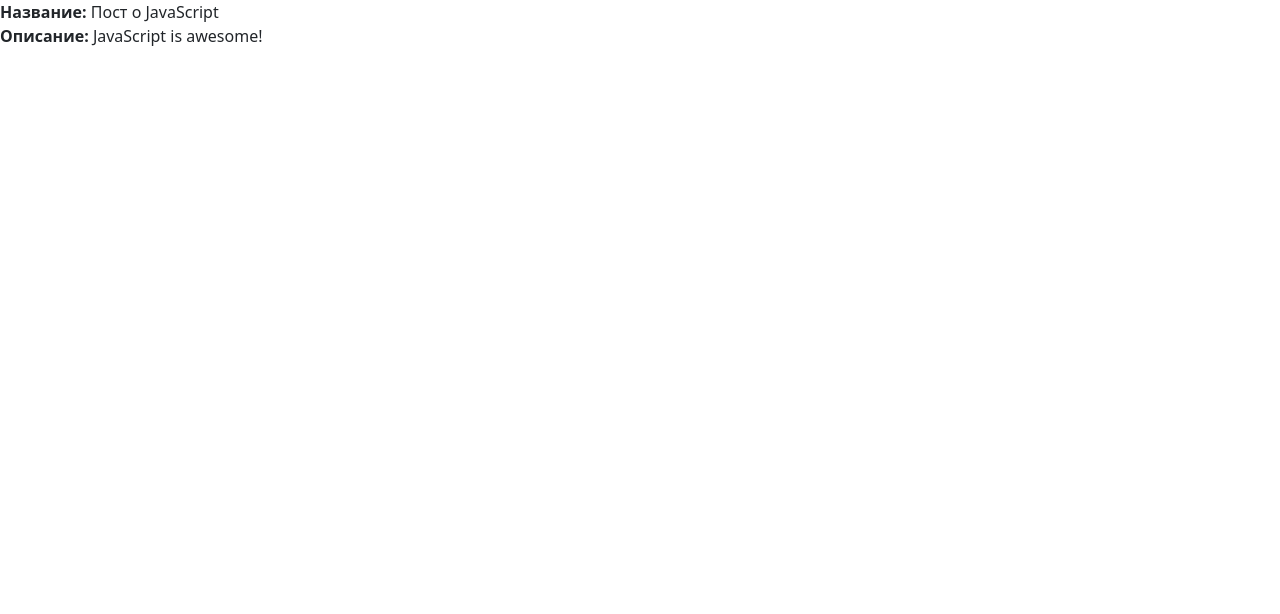
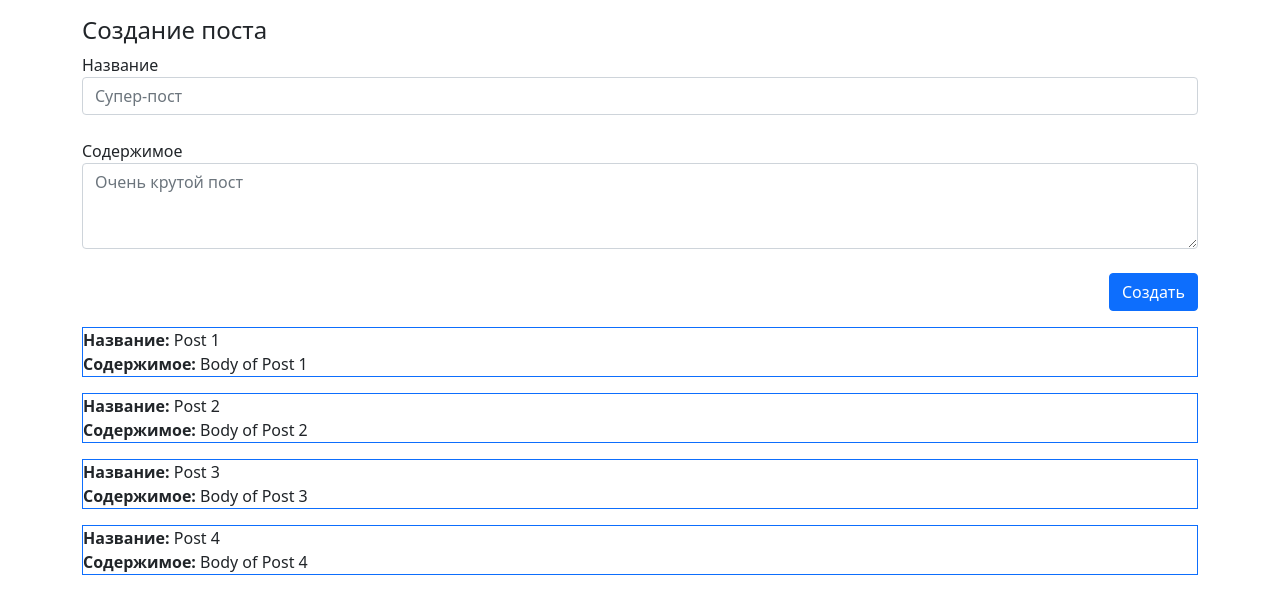
Before and after one commit to ashikov/vue3-blog, a Vue app: page / in a window 1280 px wide. Shown: the top 614 px of the page. Built offline with nearby package versions, Linux system fonts and the light colour scheme.

Commit message:
add form and bind inputs to models

```diff
--- a/src/App.vue
+++ b/src/App.vue
@@ -1,8 +1,46 @@
 <template>
-  <div>
-    <div class="post">
-      <div><strong>Название:</strong> Пост о JavaScript</div>
-      <div><strong>Описание:</strong> JavaScript is awesome!</div>
+  <div class="container mb-3 mt-3">
+    <h4>Создание поста</h4>
+    <form class="row">
+      <div class="mb-3">
+        <label for="title" class="form-label w-100">
+          Название
+          <input
+            type="text"
+            class="form-control"
+            id="title"
+            placeholder="Супер-пост"
+            v-bind:value="title"
+          >
+        </label>
+      </div>
+      <div class="mb-3">
+        <label for="body" class="form-label w-100">
+          Содержимое
+          <textarea
+            class="form-control"
+            id="body"
+            rows="3"
+            placeholder="Очень крутой пост"
+            v-bind:value="body"
+          ></textarea>
+        </label>
+      </div>
+      <div class="d-grid gap-2 d-md-flex justify-content-md-end">
+        <button type="button" class="btn btn-primary" @click="createPost">Создать</button>
+      </div>
+    </form>
+    <div
+      class="post border border-primary mt-3"
+      v-for="post in posts"
+      :key="post.id"
+    >
+      <div>
+        <strong>Название:</strong> {{ post.title }}
+      </div>
+      <div>
+        <strong>Содержимое:</strong> {{ post.body }}
+      </div>
     </div>
   </div>
 </template>
@@ -11,16 +49,19 @@
 export default {
   data() {
     return {
-      likes: 0,
-      dislikes: 0,
+      posts: [
+        { id: 1, title: 'Post 1', body: 'Body of Post 1' },
+        { id: 2, title: 'Post 2', body: 'Body of Post 2' },
+        { id: 3, title: 'Post 3', body: 'Body of Post 3' },
+        { id: 4, title: 'Post 4', body: 'Body of Post 4' },
+      ],
+      title: '',
+      body: '',
     };
   },
   methods: {
-    addLike() {
-      this.likes += 1;
-    },
-    addDislike() {
-      this.dislikes += 1;
+    createPost() {
+
     },
   },
 };
```
